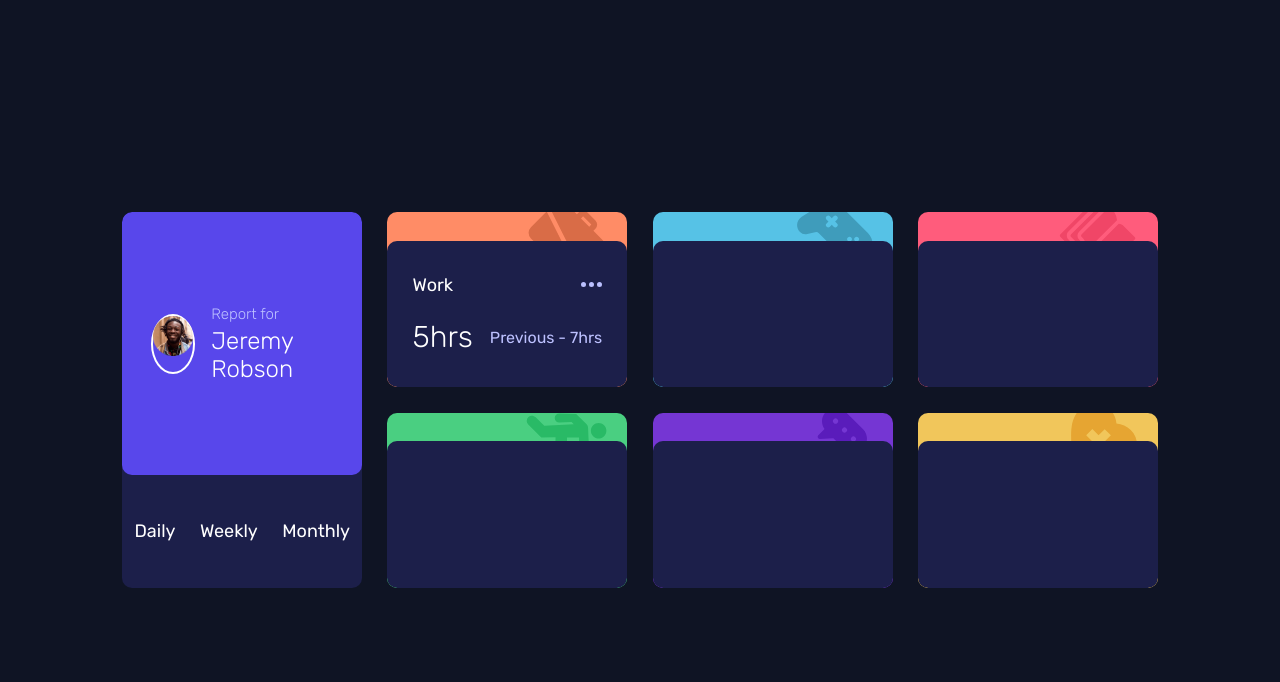
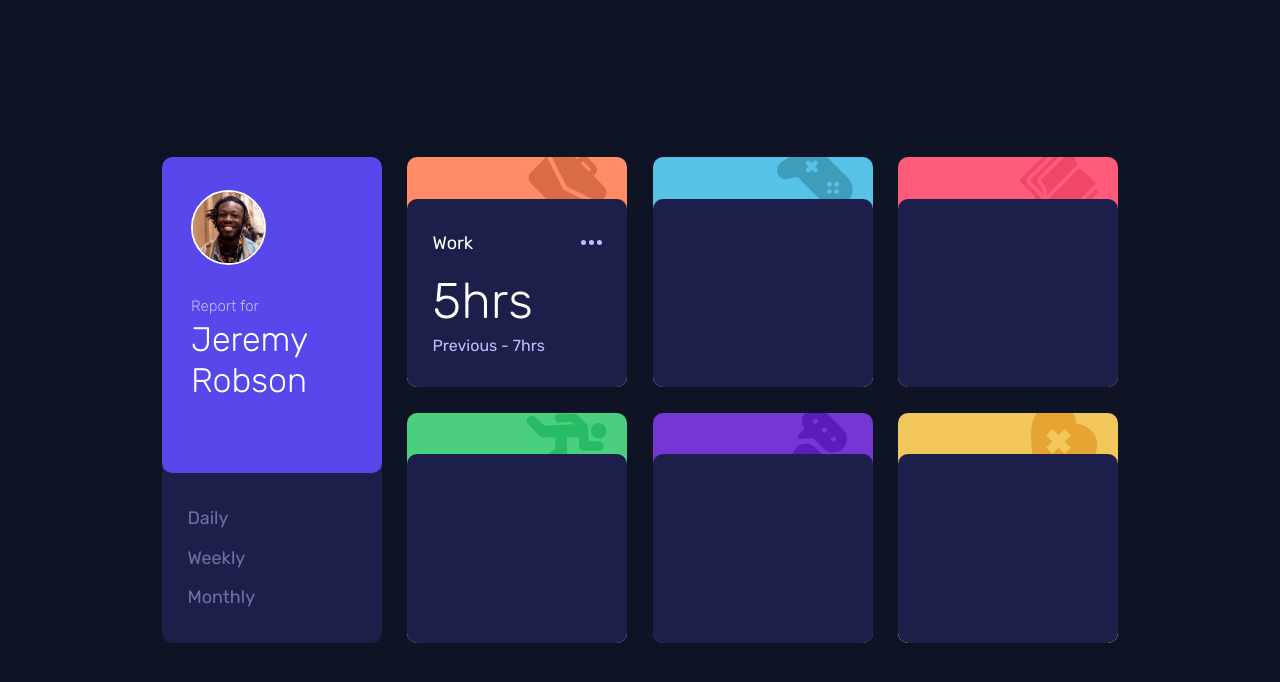
Before and after one commit to whiteknight-dev/Time-Tracking-Dashboard-FM, a plain HTML site: page index.html in a window 1280 px wide. Drawn offline with Linux system fonts and the light colour scheme.

Commit message:
Design static desktop, mobile view

```diff
--- a/style.css
+++ b/style.css
@@ -108,6 +108,8 @@ img {
   justify-content: space-around;
   align-items: center;
   height: 30%;
+  color: var(--Navy-200);
+  opacity: 0.5;
 }
 
 .card__links button {
@@ -184,13 +186,67 @@ img {
 
   .grid {
     place-content: center;
-    grid-template-columns: repeat(auto-fill, 240px);
-    /* grid-auto-rows: 180px; */
-    max-width: unset;
+    grid-template-columns: repeat(auto-fill, 220px);
+    max-width: 1200px;
+  }
+
+  .card {
+    height: 230px;
+    padding-top: 19%;
   }
 
   .card--profile {
+    grid-row: 1 / 3;
     height: auto;
-    grid-row: 1 / 3;
+    padding-top: 0;
+  }
+
+  .card__header {
+    flex-direction: column;
+    align-items: flex-start;
+    gap: 1.8em;
+    height: 65%;
+    padding: 1.8em 1.6em;
+  }
+
+  .card__header > div:first-child {
+    width: 75px;
+    height: 75px;
+  }
+
+  .card__intro p:last-child {
+    font-size: 3.4rem;
+  }
+
+  .card__links {
+    display: flex;
+    flex-direction: column;
+    justify-content: space-around;
+    align-items: flex-start;
+    height: 35%;
+    padding: 1.4em;
+  }
+
+  .card__layout {
+    position: relative;
+    z-index: 1;
+    display: flex;
+    flex-direction: column;
+    justify-content: space-between;
+    width: 100%;
+    height: 100%;
+    padding: 1.8em 1.4em;
+    background-color: var(--Navy-900);
+    border-radius: 10px;
+  }
+
+  .card__description {
+    flex-direction: column;
+    align-items: flex-start;
+  }
+
+  .card__description p:first-child {
+    margin-bottom: 0.1em;
+    font-size: 5rem;
   }
 }
```
Also changed, not shown: index.html (+0 -77 lines).
